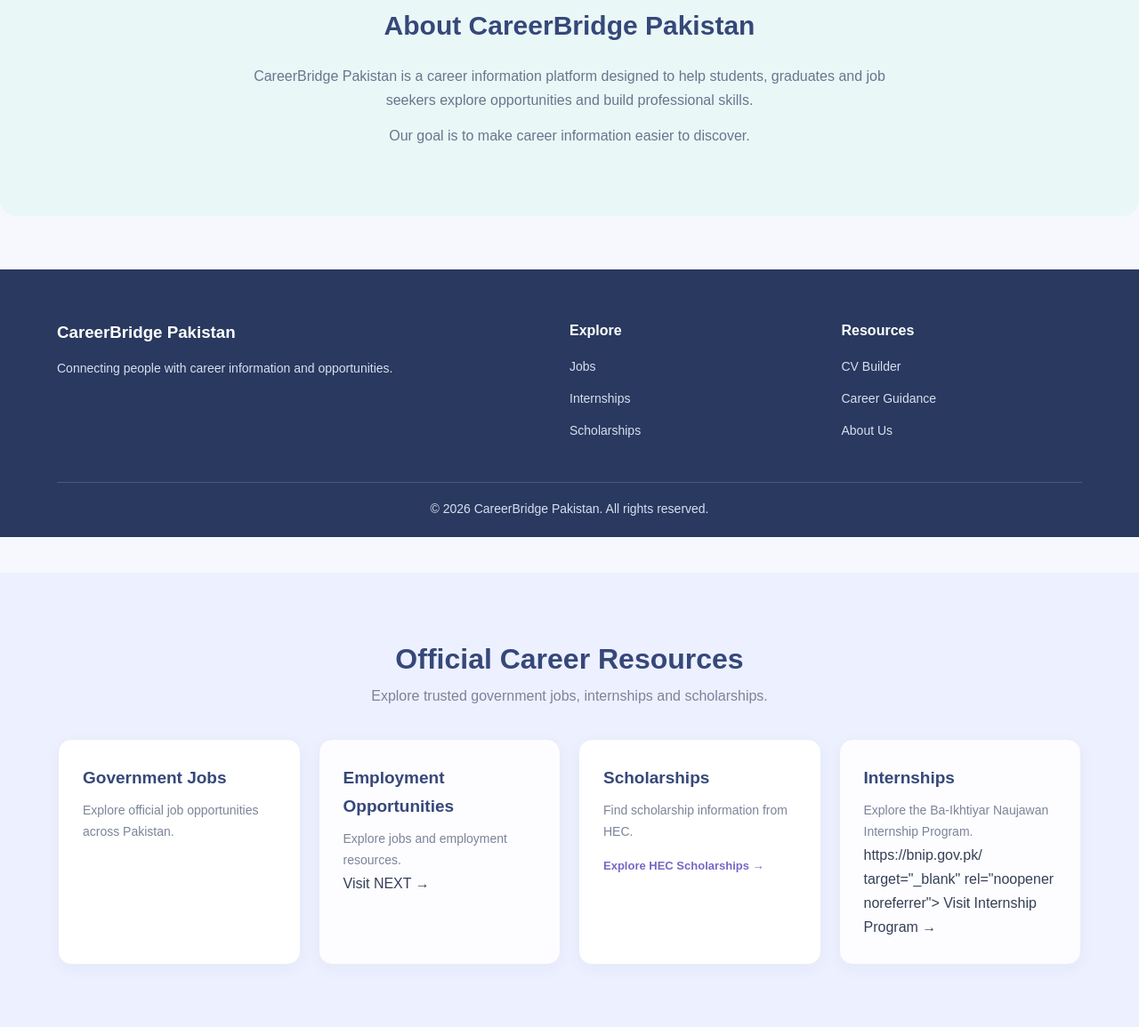
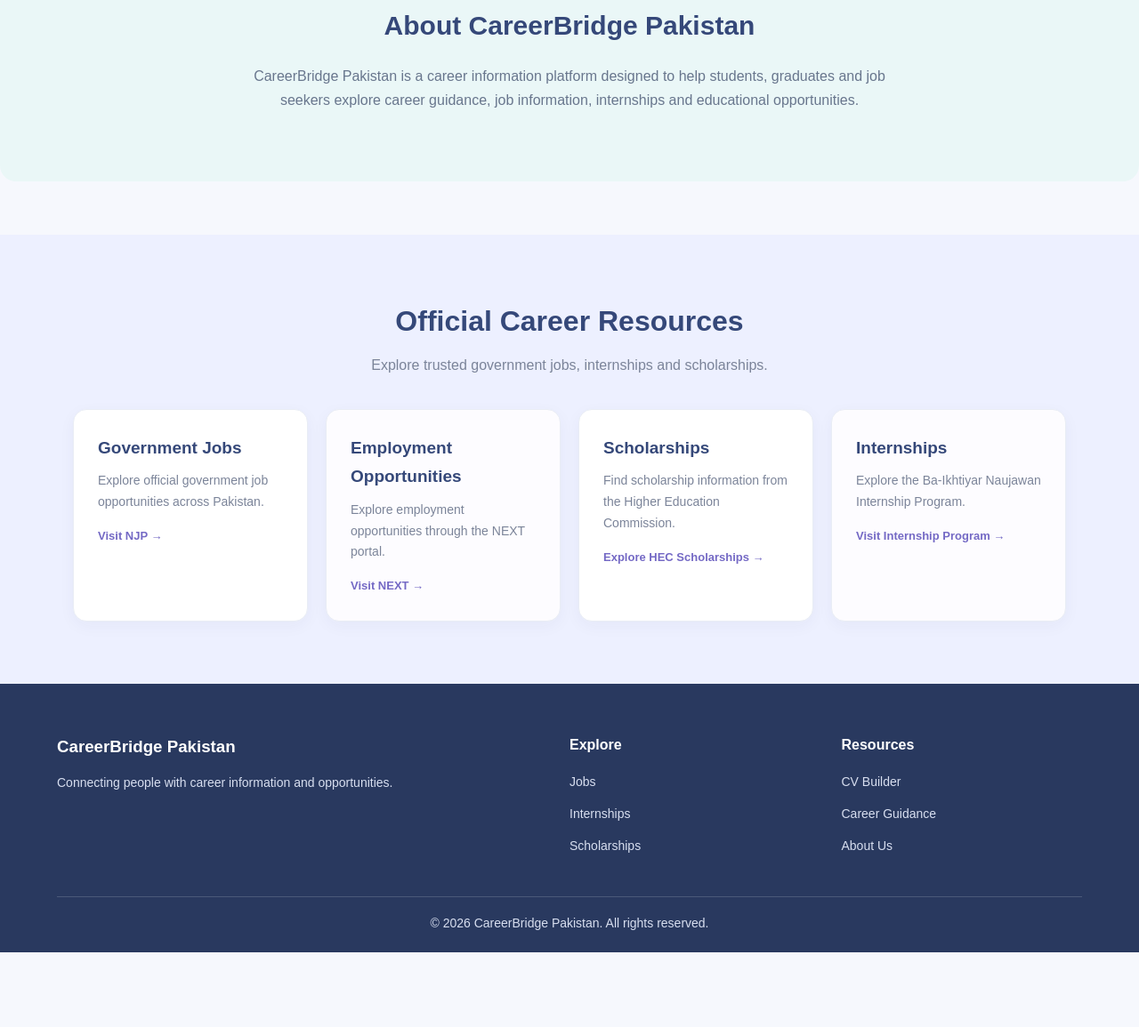
Before and after one commit to businesslover2027-maker/careerbridge-pakistan, a plain HTML site: page index.html in a window 1280 px wide. Shown: the part 4514-5669 px from the top of the page at 89% size. After the commit the page ends 5585 px from the top, so only its background shows below. Drawn offline with Linux system fonts and the light colour scheme.

Commit message:
Add files via upload

```diff
--- a/index.html
+++ b/index.html
@@ -14,8 +14,7 @@
     <header class="navbar">
         <div class="container">
             <a href="#" class="logo">CareerBridge<span>.</span></a>
-
-            <button class="menu-toggle" aria-label="Toggle navigation">☰</button>
+            <button class="menu-toggle" type="button" aria-label="Toggle navigation">☰</button>
 
             <nav>
                 <ul class="nav-links">
@@ -36,7 +35,6 @@
     </header>
 
     <main>
-
         <!-- HERO -->
         <section class="hero" id="home">
             <div class="container">
@@ -45,7 +43,6 @@
                     Discover career opportunities, internships, scholarships
                     and professional resources to take your future forward.
                 </p>
-
                 <div class="hero-buttons">
                     <a href="#jobs" class="btn btn-primary">Explore Jobs</a>
                     <a href="#cv" class="btn btn-outline">Create Your CV</a>
@@ -57,12 +54,8 @@
         <section class="search-section">
             <div class="container">
                 <form class="search-box" id="jobSearchForm">
-                    <input type="text" id="jobSearch"
-                        placeholder="Job title or keyword">
-
-                    <input type="text" id="locationSearch"
-                        placeholder="City or location">
-
+                    <input type="text" id="jobSearch" placeholder="Job title or keyword">
+                    <input type="text" id="locationSearch" placeholder="City or location">
                     <select id="jobType">
                         <option value="">All Job Types</option>
                         <option value="Full Time">Full Time</option>
@@ -70,7 +63,6 @@
                         <option value="Remote">Remote</option>
                         <option value="Internship">Internship</option>
                     </select>
-
                     <button type="submit" class="btn btn-primary">Search</button>
                 </form>
             </div>
@@ -83,38 +75,32 @@
                     <h2>Explore Career Categories</h2>
                     <p>Find opportunities in your field of interest.</p>
                 </div>
-
                 <div class="category-grid">
                     <div class="card category-card">
                         <div class="card-icon">💻</div>
                         <h3>Information Technology</h3>
                         <p>Technology and software careers.</p>
                     </div>
-
                     <div class="card category-card">
                         <div class="card-icon">📊</div>
-                        <h3>Business & Finance</h3>
+                        <h3>Business &amp; Finance</h3>
                         <p>Business, banking and finance roles.</p>
                     </div>
-
                     <div class="card category-card">
                         <div class="card-icon">🎨</div>
-                        <h3>Design & Creative</h3>
+                        <h3>Design &amp; Creative</h3>
                         <p>Creative and design opportunities.</p>
                     </div>
-
                     <div class="card category-card">
                         <div class="card-icon">📢</div>
                         <h3>Marketing</h3>
                         <p>Marketing and communication careers.</p>
                     </div>
-
                     <div class="card category-card">
                         <div class="card-icon">🏥</div>
                         <h3>Healthcare</h3>
                         <p>Healthcare and medical careers.</p>
                     </div>
-
                     <div class="card category-card">
                         <div class="card-icon">🎓</div>
                         <h3>Education</h3>
@@ -131,9 +117,7 @@
                     <h2>Featured Jobs</h2>
                     <p>Explore sample job listings. Verify vacancies with employers before applying.</p>
                 </div>
-
                 <div class="jobs-grid" id="jobsGrid">
-
                     <article class="job-card">
                         <span class="job-tag">Demo Listing</span>
                         <h3>Junior Web Developer</h3>
@@ -143,8 +127,7 @@
                             <span>Full Time</span>
                         </div>
                         <p>Entry-level web development opportunity.</p>
-                        <button class="btn btn-primary apply-btn" type="button"
-                            data-job="Junior Web Developer">Apply Now</button>
+                        <button class="btn btn-primary apply-btn" type="button" data-job="Junior Web Developer">Apply Now</button>
                     </article>
 
                     <article class="job-card">
@@ -156,8 +139,7 @@
                             <span>Part Time</span>
                         </div>
                         <p>Learn digital marketing and campaign management.</p>
-                        <button class="btn btn-primary apply-btn" type="button"
-                            data-job="Digital Marketing Assistant">Apply Now</button>
+                        <button class="btn btn-primary apply-btn" type="button" data-job="Digital Marketing Assistant">Apply Now</button>
                     </article>
 
                     <article class="job-card">
@@ -169,10 +151,8 @@
                             <span>Remote</span>
                         </div>
                         <p>Creative design role for a growing team.</p>
-                        <button class="btn btn-primary apply-btn" type="button"
-                            data-job="Graphic Designer">Apply Now</button>
+                        <button class="btn btn-primary apply-btn" type="button" data-job="Graphic Designer">Apply Now</button>
                     </article>
-
                 </div>
             </div>
         </section>
@@ -184,20 +164,17 @@
                     <h2>Internship Opportunities</h2>
                     <p>Build experience and develop professional skills.</p>
                 </div>
-
                 <div class="internship-grid">
                     <article class="internship-card">
                         <h3>Web Development Intern</h3>
                         <p>Sample opportunity for students learning web development.</p>
                         <span class="job-tag">Demo Opportunity</span>
                     </article>
-
                     <article class="internship-card">
                         <h3>Business Intern</h3>
                         <p>Sample opportunity to learn business operations.</p>
                         <span class="job-tag">Demo Opportunity</span>
                     </article>
-
                     <article class="internship-card">
                         <h3>Content Writing Intern</h3>
                         <p>Sample opportunity to develop writing skills.</p>
@@ -211,30 +188,24 @@
         <section class="section" id="scholarships">
             <div class="container">
                 <div class="section-title">
-                    <h2>Scholarships & Education</h2>
+                    <h2>Scholarships &amp; Education</h2>
                     <p>Explore funding opportunities for your education.</p>
                 </div>
-
                 <div class="scholarship-grid">
                     <article class="scholarship-card">
                         <h3>Undergraduate Scholarships</h3>
                         <p>Explore financial support options for undergraduate studies.</p>
-                        <a href="https://www.hec.gov.pk/" target="_blank"
-                            rel="noopener noreferrer" class="btn btn-outline">Visit HEC</a>
+                        <a href="https://www.hec.gov.pk/" target="_blank" rel="noopener noreferrer" class="btn btn-outline">Visit HEC</a>
                     </article>
-
                     <article class="scholarship-card">
                         <h3>International Scholarships</h3>
                         <p>Research international study and funding opportunities.</p>
-                        <a href="https://www.studyinjapan.go.jp/" target="_blank"
-                            rel="noopener noreferrer" class="btn btn-outline">Explore</a>
+                        <a href="https://www.studyinjapan.go.jp/" target="_blank" rel="noopener noreferrer" class="btn btn-outline">Explore</a>
                     </article>
-
                     <article class="scholarship-card">
                         <h3>Study Resources</h3>
                         <p>Find official information about education opportunities.</p>
-                        <a href="https://www.britishcouncil.pk/" target="_blank"
-                            rel="noopener noreferrer" class="btn btn-outline">Learn More</a>
+                        <a href="https://www.britishcouncil.pk/" target="_blank" rel="noopener noreferrer" class="btn btn-outline">Learn More</a>
                     </article>
                 </div>
             </div>
@@ -247,45 +218,36 @@
                     <h2>Free CV Builder</h2>
                     <p>Enter your details to prepare a simple professional CV.</p>
                 </div>
-
                 <div class="cv-builder">
                     <form id="cvForm" class="cv-form">
-
                         <div class="form-group">
                             <label for="cvName">Full Name</label>
                             <input type="text" id="cvName" placeholder="Your full name">
                         </div>
-
                         <div class="form-group">
                             <label for="cvEmail">Email Address</label>
                             <input type="email" id="cvEmail" placeholder="Your email">
                         </div>
-
                         <div class="form-group">
                             <label for="cvPhone">Phone Number</label>
                             <input type="tel" id="cvPhone" placeholder="Your phone number">
                         </div>
-
                         <div class="form-group">
                             <label for="cvEducation">Education</label>
                             <input type="text" id="cvEducation" placeholder="Your education">
                         </div>
-
                         <div class="form-group full-width">
                             <label for="cvSkills">Skills</label>
                             <textarea id="cvSkills" placeholder="Write your skills"></textarea>
                         </div>
-
                         <div class="form-group full-width">
                             <label for="cvExperience">Experience</label>
                             <textarea id="cvExperience" placeholder="Your experience"></textarea>
                         </div>
-
                         <div class="form-group full-width">
                             <label for="cvSummary">Professional Summary</label>
                             <textarea id="cvSummary" placeholder="Write a short introduction"></textarea>
                         </div>
-
                         <div class="form-group full-width">
                             <button type="submit" class="btn btn-primary">Generate CV Preview</button>
                         </div>
@@ -295,33 +257,27 @@
                         <h2>Your Name</h2>
                         <p>Your CV preview will appear here.</p>
                     </div>
-
-                    <button type="button" class="btn btn-outline" id="printCV">
-                        Print / Save CV as PDF
-                    </button>
+                    <button type="button" class="btn btn-outline" id="printCV">Print / Save CV as PDF</button>
                 </div>
             </div>
         </section>
 
-        <!-- RESOURCES -->
+        <!-- CAREER RESOURCES -->
         <section class="section" id="resources">
             <div class="container">
                 <div class="section-title">
                     <h2>Career Resources</h2>
                     <p>Learn skills that help you grow professionally.</p>
                 </div>
-
                 <div class="resource-grid">
                     <article class="resource-card">
                         <h3>Interview Preparation</h3>
                         <p>Prepare for interviews with practice and research.</p>
                     </article>
-
                     <article class="resource-card">
                         <h3>Professional Skills</h3>
                         <p>Improve communication, teamwork and problem-solving.</p>
                     </article>
-
                     <article class="resource-card">
                         <h3>Career Planning</h3>
                         <p>Explore career paths and plan your next steps.</p>
@@ -338,42 +294,63 @@
                     <p>
                         CareerBridge Pakistan is a career information platform
                         designed to help students, graduates and job seekers
-                        explore opportunities and build professional skills.
-                    </p>
-                    <p>
-                        Our goal is to make career information easier to discover.
+                        explore career guidance, job information, internships
+                        and educational opportunities.
                     </p>
                 </div>
             </div>
         </section>
 
+        <!-- OFFICIAL CAREER RESOURCES -->
+        <section class="section official-resources" id="official-resources">
+            <div class="container">
+                <div class="section-title">
+                    <h2>Official Career Resources</h2>
+                    <p>Explore trusted government jobs, internships and scholarships.</p>
+                </div>
+                <div class="resources-grid">
+                    <article class="resource-card">
+                        <h3>Government Jobs</h3>
+                        <p>Explore official government job opportunities across Pakistan.</p>
+                        <a href="https://njp.gov.pk/" target="_blank" rel="noopener noreferrer">Visit NJP →</a>
+                    </article>
+                    <article class="resource-card">
+                        <h3>Employment Opportunities</h3>
+                        <p>Explore employment opportunities through the NEXT portal.</p>
+                        <a href="https://jobs.gov.pk/" target="_blank" rel="noopener noreferrer">Visit NEXT →</a>
+                    </article>
+                    <article class="resource-card">
+                        <h3>Scholarships</h3>
+                        <p>Find scholarship information from the Higher Education Commission.</p>
+                        <a href="https://www.hec.gov.pk/english/scholarships/Pages/default.aspx" target="_blank" rel="noopener noreferrer">Explore HEC Scholarships →</a>
+                    </article>
+                    <article class="resource-card">
+                        <h3>Internships</h3>
+                        <p>Explore the Ba-Ikhtiyar Naujawan Internship Program.</p>
+                        <a href="https://bnip.gov.pk/" target="_blank" rel="noopener noreferrer">Visit Internship Program →</a>
+                    </article>
+                </div>
+            </div>
+        </section>
     </main>
 
     <!-- APPLICATION MODAL -->
     <div class="modal" id="applicationModal">
         <div class="modal-content">
-            <button class="modal-close" id="closeModal" type="button"
-                aria-label="Close">&times;</button>
-
+            <button class="modal-close" id="closeModal" type="button" aria-label="Close">&times;</button>
             <h2>Job Application</h2>
             <p id="selectedJob">Selected position</p>
-
             <form id="applicationForm">
                 <div class="form-group">
                     <label for="applicantName">Your Name</label>
                     <input type="text" id="applicantName" required>
                 </div>
-
                 <div class="form-group">
                     <label for="applicantEmail">Email Address</label>
                     <input type="email" id="applicantEmail" required>
                 </div>
-
-                <button type="submit" class="btn btn-primary">
-                    Submit Demo Application
-                </button>
+                <button type="submit" class="btn btn-primary">Submit Demo Application</button>
             </form>
-
             <p id="applicationMessage"></p>
         </div>
     </div>
@@ -386,7 +363,6 @@
                     <h3>CareerBridge Pakistan</h3>
                     <p>Connecting people with career information and opportunities.</p>
                 </div>
-
                 <div>
                     <h4>Explore</h4>
                     <ul class="footer-links">
@@ -395,7 +371,6 @@
                         <li><a href="#scholarships">Scholarships</a></li>
                     </ul>
                 </div>
-
                 <div>
                     <h4>Resources</h4>
                     <ul class="footer-links">
@@ -405,7 +380,6 @@
                     </ul>
                 </div>
             </div>
-
             <div class="footer-bottom">
                 <p>&copy; 2026 CareerBridge Pakistan. All rights reserved.</p>
             </div>
@@ -413,47 +387,5 @@
     </footer>
 
     <script src="script.js"></script>
-
-<section class="official-resources" id="official-resources">
-  <div class="section-heading">
-    <h2>Official Career Resources</h2>
-    <p>Explore trusted government jobs, internships and scholarships.</p>
-  </div>
-
-  <div class="resources-grid">
-
-    <div class="resource-card">
-      <h3>Government Jobs</h3>
-      <p>Explore official job opportunities across Pakistan.</p>
-
-      </a>
-    </div>
-
-    <div class="resource-card">
-      <h3>Employment Opportunities</h3>
-      <p>Explore jobs and employment resources.</p>
-
-        Visit NEXT →
-      </a>
-    </div>
-    <div class="resource-card">
-      <h3>Scholarships</h3>
-      <p>Find scholarship information from HEC.</p>
-      <a href="https://www.hec.gov.pk/english/scholarships/Pages/default.aspx"
-         target="_blank" rel="noopener noreferrer">
-        Explore HEC Scholarships →
-      </a>
-    </div>
-
-    <div class="resource-card">
-      <h3>Internships</h3>
-      <p>Explore the Ba-Ikhtiyar Naujawan Internship Program.</p>
-      https://bnip.gov.pk/
-         target="_blank" rel="noopener noreferrer">
-        Visit Internship Program →
-      </a>
-    </div>
-  </div>
-</section>
 </body>
 </html>
```
